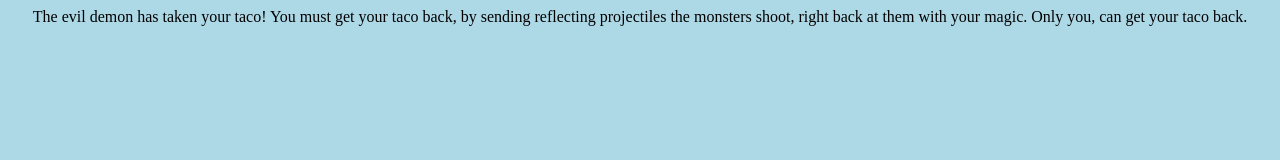
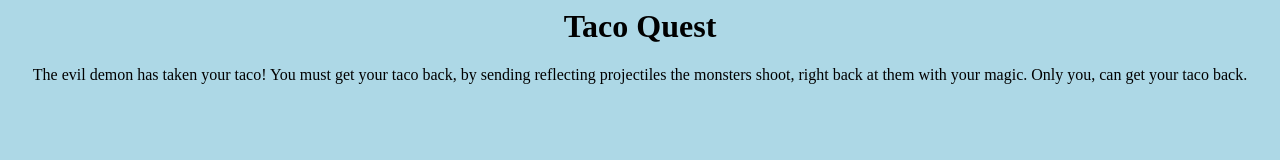
Before and after one commit to Wmaxson/Taco-Quest, a plain HTML site: page index.html in a window 1280 px wide. Drawn offline with Linux system fonts and the light colour scheme.

Commit message:
Update index.html

```diff
--- a/index.html
+++ b/index.html
@@ -8,6 +8,7 @@ body {
 </head>
 <body>
 <center>
+  <h1>Taco Quest</h1>
 <p> The evil demon has taken your taco! You must get your taco back, by sending reflecting projectiles the monsters shoot, right back at them with your magic. Only you, can get your taco back.</p>
 </center>
 </body>
```
